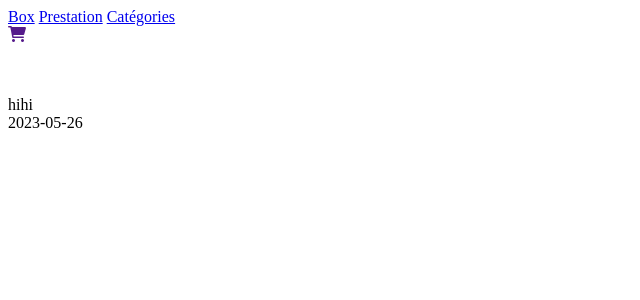
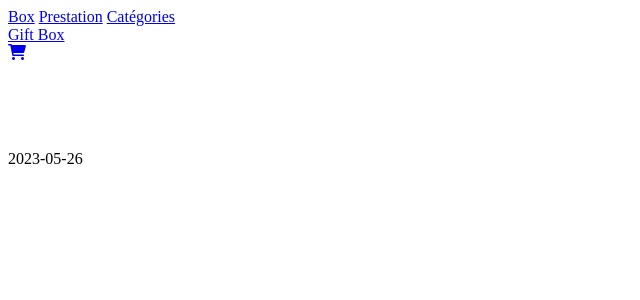
Before and after one commit to NathanMelbeck/GiftBox, a PHP site: template gift.appli/src/views/squelette/main.twig in a window 1280 px wide. Shown: the top 300 px of the page, without its empty margins (0-640 px from the left). Run offline with PHP 8.4, Linux system fonts and the light colour scheme; the template is opened without the code that fills it, so the values that code supplies are empty; some libraries are stand-ins or nearby versions.

Commit message:
ajout LOGO dans le bandeau + lien

```diff
--- a/gift.appli/src/views/squelette/header.twig
+++ b/gift.appli/src/views/squelette/header.twig
@@ -8,8 +8,14 @@
         <a href="{{ url_for('newBoxesForm') }}">Box</a>
         <a href="{{ url_for('prestations') }}">Prestation</a>
         <a href="{{ url_for('categories') }}">Catégories</a>
+        <a href="{{ url_for('acceuil') }}">
+            <div class="logo">
+                <h>Gift Box</h>
+            </div>
+        </a>
+
         <div class="right">
-            <a href=""><i class="fas fa-shopping-cart"></i></a>
+            <a href="{{ url_for('acceuil') }}"><i class="fas fa-shopping-cart"></i></a>
         </div>
     </div>
 </head>
--- a/gift.appli/src/views/squelette/main.twig
+++ b/gift.appli/src/views/squelette/main.twig
@@ -5,8 +5,10 @@
         <br>
         <br>
         <div class="content">
-            {% block content %} hihi{% endblock %}
+            {% block content %} {% endblock %}
         </div>
+        <br>
+        <br>
     </body>
     {% include "squelette/footer.twig" %}
 </html>
```
